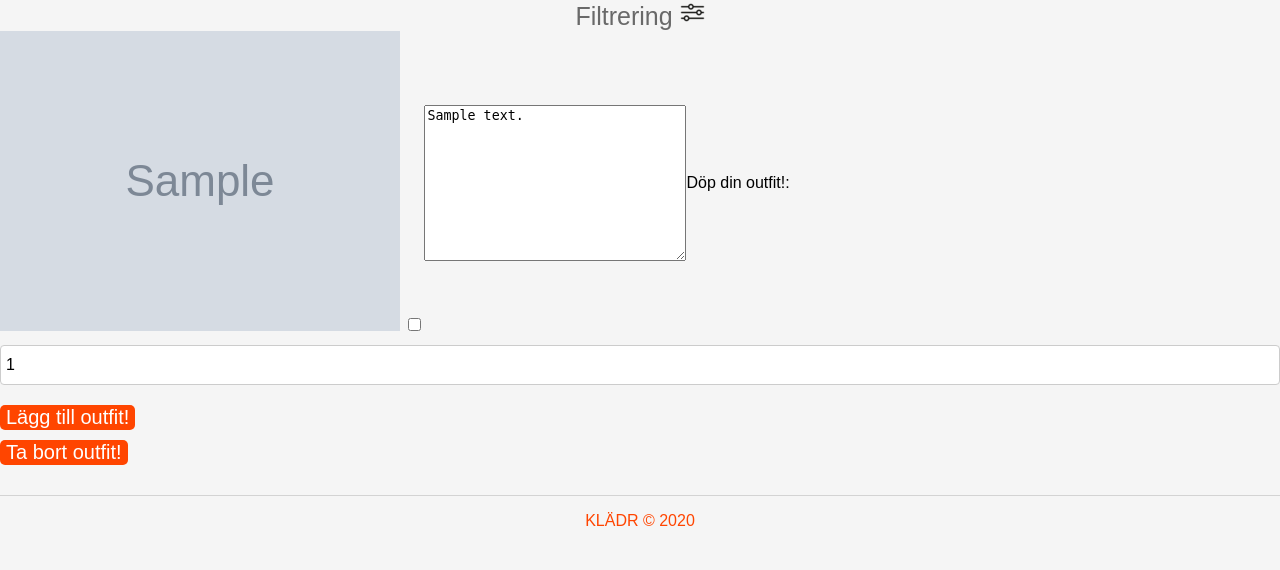
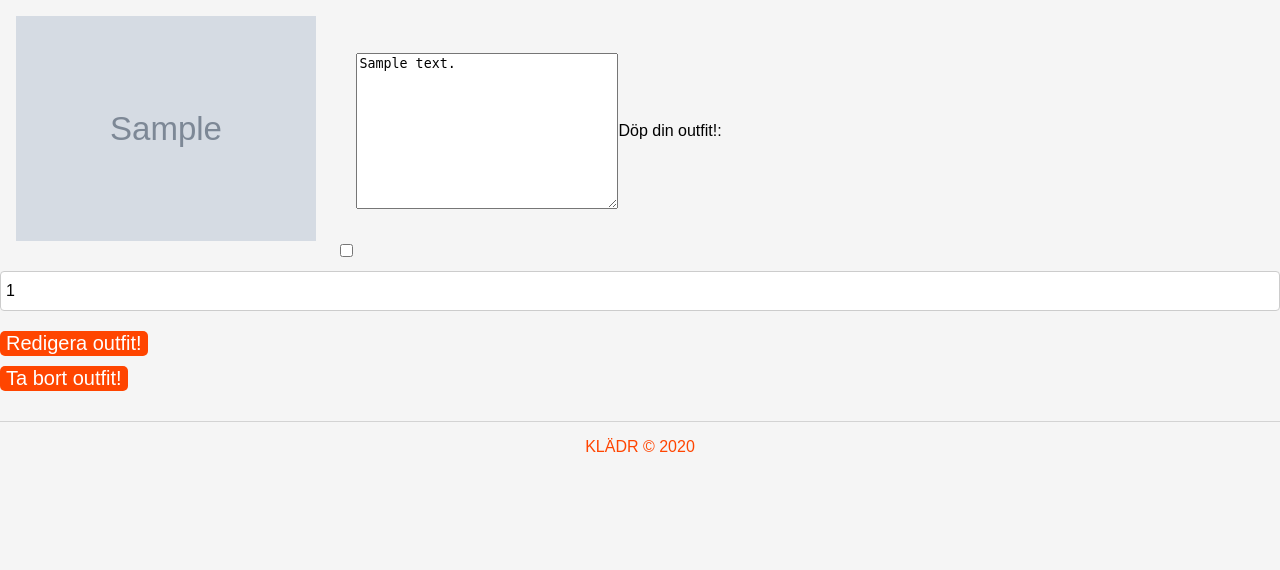
Before and after one commit to JohanFrom/KLADR, a Flask app: page /edit_outfit/1 in a window 1280 px wide. Shown: the part 230-800 px from the top of the page. Run offline with Flask 2, Linux system fonts and the light colour scheme; the visitor is signed in with stand-in values (Sample User, id 1); grey boxes marked "Sample" are stand-in pictures; a database or web service that is not in the repository returns one stand-in record (values such as "Sample title"); some libraries are stand-ins or nearby versions; some web fonts are replaced.

Commit message:
Fixed small issues

```diff
--- a/kladr.py
+++ b/kladr.py
@@ -203,7 +203,7 @@ def edit_outfit(outfit):
         """
         select article_name
         from outfit_article
-        where outfit_name = '%s' and user_outfit_article = %s;
+        where outfit_name = '%s' and user_outfit_id = %s;
 
         """ % (outfit,escape(session['username'])))
 
--- a/static/stylewardrobe.css
+++ b/static/stylewardrobe.css
@@ -167,7 +167,7 @@ body{
     align-items: center;
 }
 
-#content > #upload-form > #wardrobe > img{
+#content > #upload-form > #wardrobe img{
     margin: 5px;
     max-width: 300px;
     max-height: 300px;
--- a/templates/edit_outfit.html
+++ b/templates/edit_outfit.html
@@ -25,79 +25,6 @@
                 {% endif %}
             </nav>
 
-            <a href="#" class="filter-only" id="filter-btn">Filtrering <img src="/static/filter-symbol.png" alt=""></a>
-
-            <div id="filter-menu">
-                <div>
-                    <p>Överdel</p>
-                    <a href="{{url_for('filter',value = 'T-shirt')}}">T-Shirts</a>
-                    <a href="{{url_for('filter', value = 'Linne')}}">Linnen</a>
-                    <a href="{{url_for('filter', value = 'Skjorta')}}">Skjorta</a>
-                    <a href="{{url_for('filter', value = 'Stickat')}}">Stickat</a>
-                    <a href="{{url_for('filter', value = 'Hoodie')}}">Hoodie</a>
-                    <a href="{{url_for('filter', value = 'Kofta')}}">Kofta</a>
-                </div>
-                <div>
-                    <p>Nederdel</p>
-                    <a href="{{url_for('filter', value = 'Byxor')}}">Byxor</a>
-                    <a href="{{url_for('filter', value = 'Jeans')}}">Jeans</a>
-                    <a href="{{url_for('filter', value = 'Shorts')}}">Shorts</a>
-                    <a href="{{url_for('filter', value = 'Sweatpants')}}">Sweatpants</a>
-                    <a href="{{url_for('filter', value = 'Kjol')}}">Kjol</a>
-                    <a href="{{url_for('filter', value = 'Leggings')}}">Leggings</a>
-                </div>
-                <div>
-                    <p>Helkropp</p>
-                    <a href="{{url_for('filter', value = 'Klänning')}}">Klänning</a>
-                    <a href="{{url_for('filter', value = 'Jumpsuit')}}">Jumpsuit</a>
-                    <a href="{{url_for('filter', value = 'Playsuit')}}">Playsuit</a>
-                </div>
-                <div>
-                    <p>Skor</p>
-                    <a href="{{url_for('filter', value = 'Sneakers')}}">Sneaker</a>
-                    <a href="{{url_for('filter', value = 'Klackar')}}">Klackar</a>
-                    <a href="{{url_for('filter', value = 'Kängor')}}">Kängor</a>
-                    <a href="{{url_for('filter', value = 'Stövlar')}}">Stövlar</a>
-                    <a href="{{url_for('filter', value = 'Sandaler')}}">Sandaler</a>
-                </div>
-                <div>
-                    <p>Ytterkläder</p>
-                    <a href="{{url_for('filter', value = 'Lång jacka')}}">Lång jacka</a>
-                    <a href="{{url_for('filter', value = 'Kort Jacka')}}">Kort jacka</a>
-                    <a href="{{url_for('filter', value = 'Kappa/Rock')}}">Kappa/Rock</a>
-                    <a href="{{url_for('filter', value = 'Regnjacka')}}">Regnjacka</a>
-                    <a href="{{url_for('filter', value = 'Termobyxor')}}">Termobyxor</a>
-                </div>
-                <div>
-                    <p>..</p>
-                    <a href="{{url_for('filter', value = 'Svart')}}">Svart</a>
-                    <a href="{{url_for('filter', value = 'Brun')}}">Brun</a>
-                    <a href="{{url_for('filter', value = 'Beige')}}">Beige</a>
-                    <a href="{{url_for('filter', value = 'Grå')}}">Grå</a>
-                    <a href="{{url_for('filter', value = 'Vit')}}">Vit</a>
-            </div>
-
-
-                <div>
-                    <p>Färg</p>
-                    <a href="{{url_for('filter', value = 'Blå')}}">Blå </a>
-                    <a href="{{url_for('filter', value = 'Grön')}}">Grön</a>
-                    <a href="{{url_for('filter', value = 'Gul')}}">Gul</a>
-                    <a href="{{url_for('filter', value = 'Orange')}}">Orange</a>
-                    <a href="{{url_for('filter', value = 'Röd')}}">Röd</a>
-                </div>
-                <div>
-                    <p>..</p>
-                    <a href="{{url_for('filter', value = 'Rosa')}}">Rosa</a>
-                    <a href="{{url_for('filter', value = 'Lila')}}">Lila</a>
-                    <a href="{{url_for('filter', value = 'Guld')}}">Guld</a>
-                    <a href="{{url_for('filter', value = 'Silver')}}">Silver</a>
-                    <a href="{{url_for('filter', value = 'Flerfärgad')}}">Flerfärgad</a>
-                </div>
-            </div>
-
-
-
             <form id="upload-form" action="{{ url_for('edit_outfit_form', outfit = outfit) }}" method="POST"  >
                 <div id="wardrobe">
                     {% for name in wardrobe %}
@@ -116,7 +43,7 @@
 
                     <label for="name">Döp din outfit!:</label><br>
                     <input type="text" id="name" name="name" value="{{outfit}}"required><br>
-                    <input type="submit" value="Lägg till outfit!" id="upload-button">
+                    <input type="submit" value="Redigera outfit!" id="upload-button">
                 </div>
             </form>
             <form id = "remove-form" action="{{url_for('remove_outfit', outfit = outfit)}}">
```
Also changed, not shown: images/3/blue-jeans (1).png (renamed from images/blue-jeans (1).png), images/3/brown-bag (1).png (added), images/3/grey-hoodie (1).png (renamed from images/grey-hoodie (1).png), images/3/red-dress.png (renamed from images/red-dress.png), images/3/watch (1).png (added), images/5/grey-hoodie (1).png (added), images/5/watch (1).png (added), images/blåjeans.jpg (deleted).
